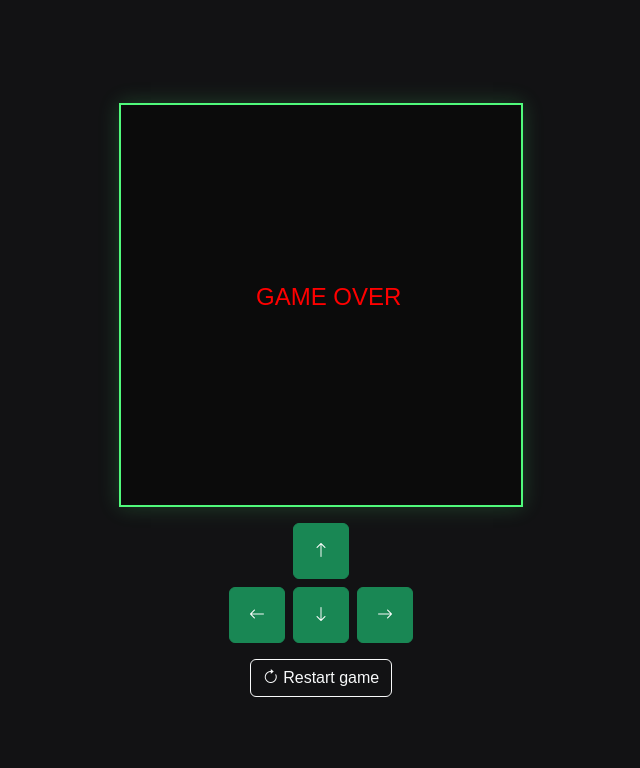
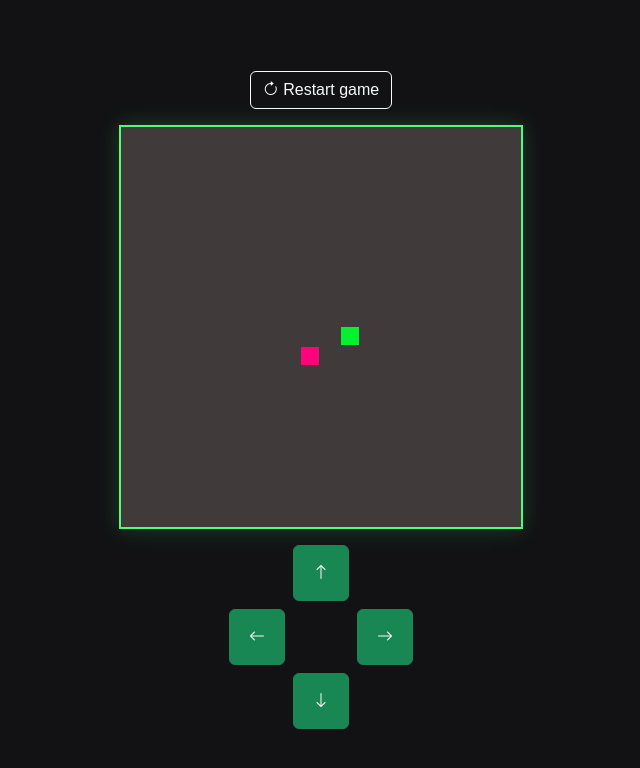
Before and after one commit to SMEDHOLM/TSGames, a website built with Vite: page index.html in a window 1280 px wide. Shown: the whole page, without its empty margins (319-959 px from the left). Built offline with nearby package versions, Linux system fonts and the light colour scheme.

Commit message:
button reposition

```diff
--- a/index.html
+++ b/index.html
@@ -28,11 +28,12 @@
     .direction-controls {
       display: grid;
       grid-template-columns: repeat(3, 3.5rem);
-      grid-template-rows: repeat(2, 3.5rem);
+      grid-template-rows: repeat(3, 3.5rem);
       gap: 0.5rem;
     }
     .direction-controls [data-direction="UP"] {
       grid-column: 2;
+      grid-row: 1;
     }
     .direction-controls [data-direction="LEFT"] {
       grid-column: 1;
@@ -40,7 +41,7 @@
     }
     .direction-controls [data-direction="DOWN"] {
       grid-column: 2;
-      grid-row: 2;
+      grid-row: 3;
     }
     .direction-controls [data-direction="RIGHT"] {
       grid-column: 3;
@@ -50,6 +51,10 @@
 </head>
 <body>
 
+  <button class="btn btn-outline-light" id="reloadButton" type="button">
+    <i class="bi bi-arrow-clockwise" aria-hidden="true"></i>
+    Restart game
+  </button>
   <canvas id="gameCanvas" width="400" height="400"></canvas>
   <div class="direction-controls" aria-label="Snake direction controls">
     <button class="btn btn-success" type="button" data-direction="UP" aria-label="Move up">
@@ -65,10 +70,6 @@
       <i class="bi bi-arrow-right" aria-hidden="true"></i>
     </button>
   </div>
-  <button class="btn btn-outline-light" id="reloadButton" type="button">
-    <i class="bi bi-arrow-clockwise" aria-hidden="true"></i>
-    Restart game
-  </button>
 
   <!-- Подключаем TypeScript как модуль через Vite -->
   <script type="module" src="/src/main.ts"></script>
--- a/src/main.ts
+++ b/src/main.ts
@@ -36,4 +36,4 @@ reloadButton.addEventListener('click', () => game.reset());
 setInterval(() => {
   game.update();
   game.draw();
-}, 600);
+}, 6000);
```
